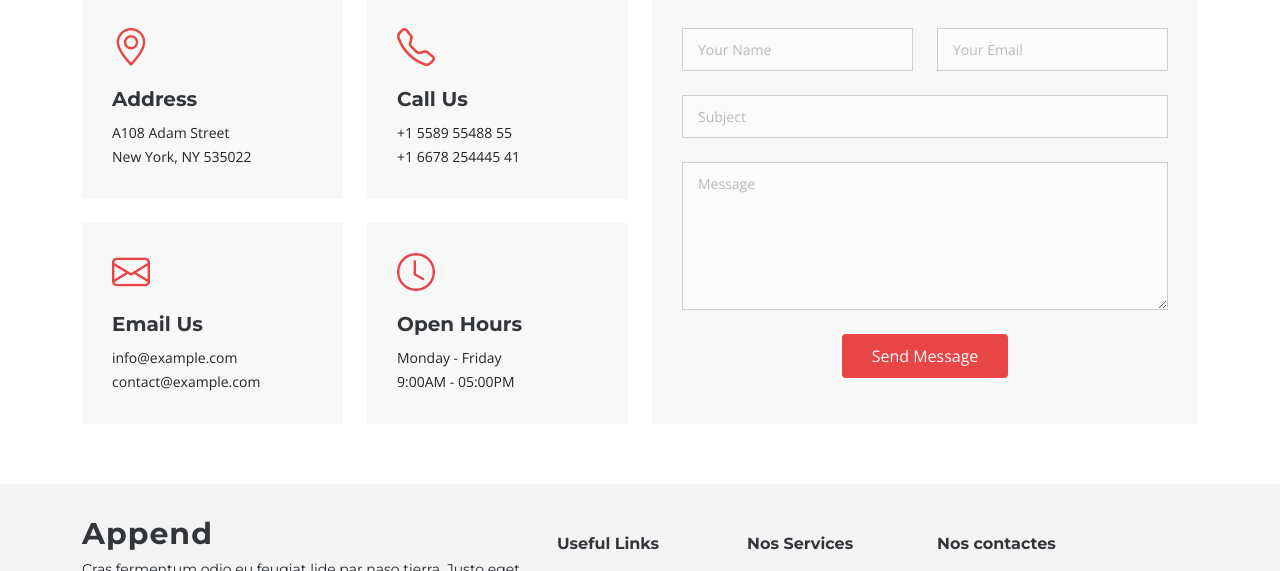
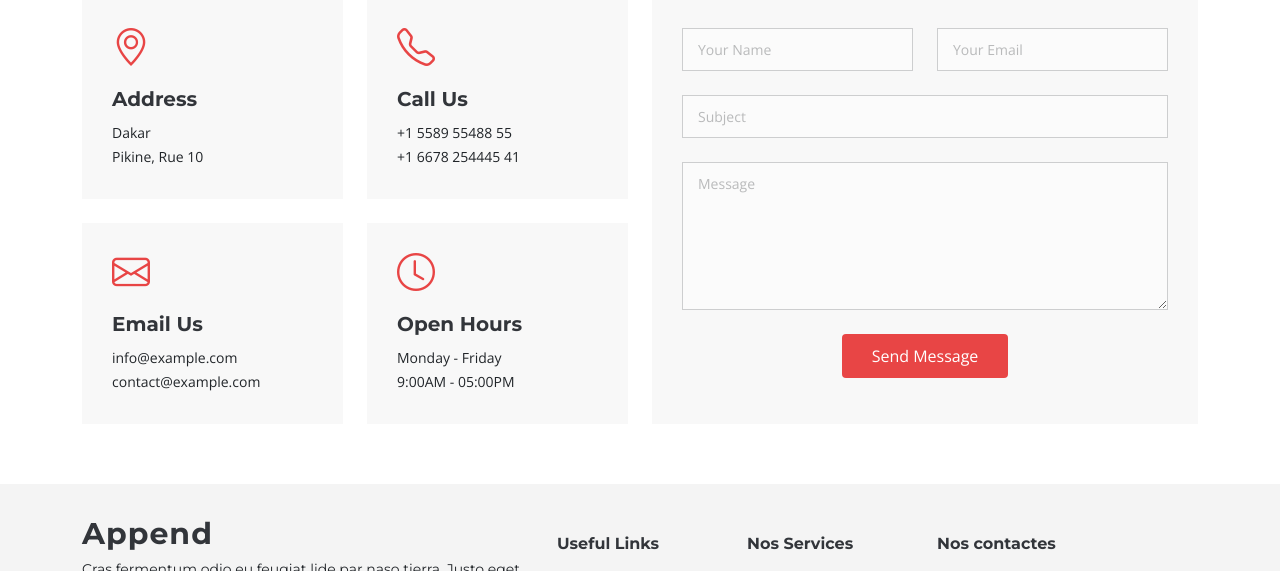
Before and after one commit to Madara1675/Appendd, a plain HTML site: page index.html in a window 1280 px wide. Shown: the part 9780-10351 px from the top of the page. Drawn offline with nearby package versions, Linux system fonts and the light colour scheme.

```diff
--- a/index.html
+++ b/index.html
@@ -1025,8 +1025,8 @@
                 <div class="info-item" data-aos="fade" data-aos-delay="200">
                   <i class="bi bi-geo-alt"></i>
                   <h3>Address</h3>
-                  <p>A108 Adam Street</p>
-                  <p>New York, NY 535022</p>
+                  <p>Dakar</p>
+                  <p>Pikine, Rue 10</p>
                 </div>
               </div><!-- End Info Item -->
 
```
